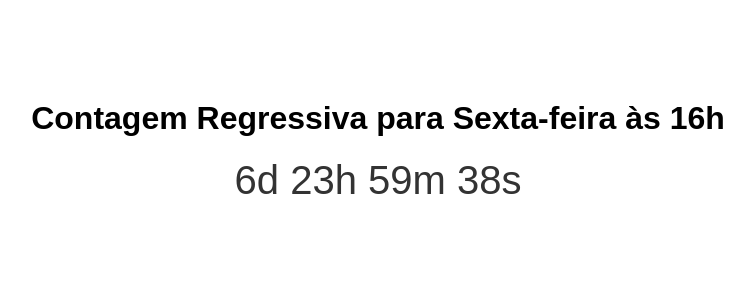
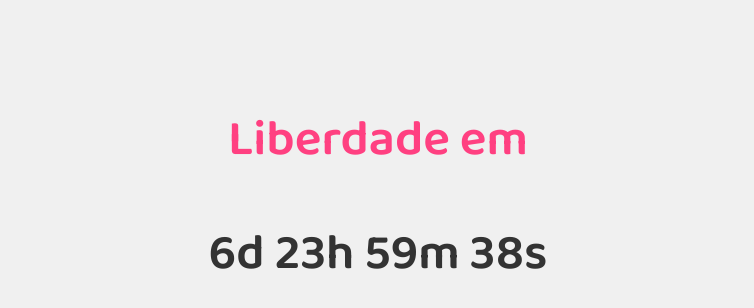
Before and after one commit to walorin/Countdown, a plain HTML site: page index.html in a window 1280 px wide. Shown: the whole page, without its empty margins (262-1016 px from the left). Drawn offline with Linux system fonts and the light colour scheme.

Commit message:
Update index.html

```diff
--- a/index.html
+++ b/index.html
@@ -3,23 +3,32 @@
 <head>
   <meta charset="UTF-8">
   <meta name="viewport" content="width=device-width, initial-scale=1.0">
-  <title>Contador Regressivo</title>
+  <title>Liberdade em</title>
+  <!-- Importando a fonte divertida do Google Fonts -->
+  <link href="https://fonts.googleapis.com/css2?family=Baloo+2:wght@600&display=swap" rel="stylesheet">
   <style>
     body {
-      font-family: Arial, sans-serif;
+      font-family: 'Baloo 2', cursive; /* Aplicando a fonte divertida */
       text-align: center;
       margin-top: 100px;
+      background-color: #f0f0f0;
+      color: #333;
+    }
+
+    h1 {
+      font-size: 50px;
+      color: #ff4081;
     }
 
     .contador {
-      font-size: 40px;
+      font-size: 50px;
       color: #333;
     }
   </style>
 </head>
 <body>
 
-  <h1>Contagem Regressiva para Sexta-feira às 16h</h1>
+  <h1>Liberdade em</h1>
   <div class="contador" id="contador"></div>
 
   <script>
```
